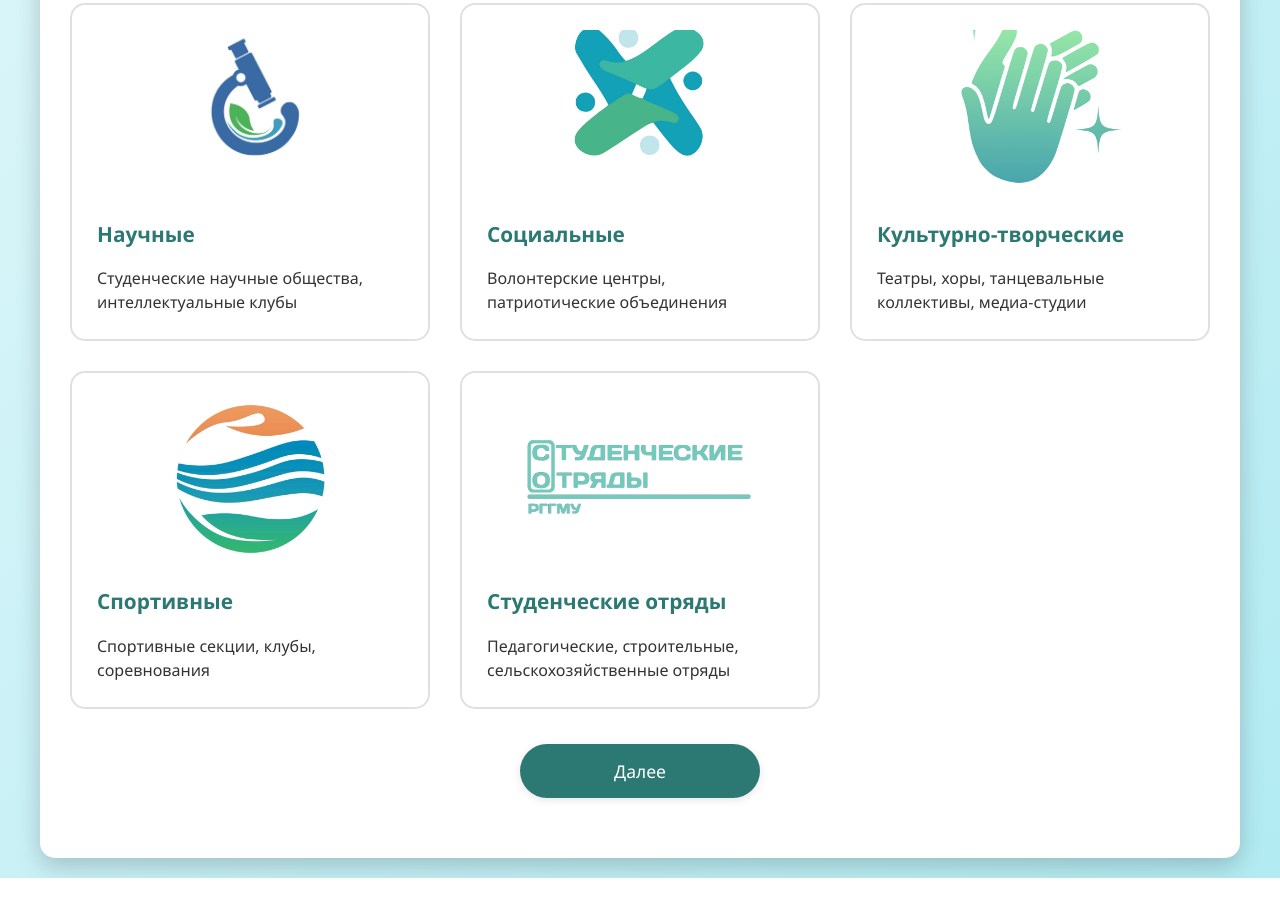
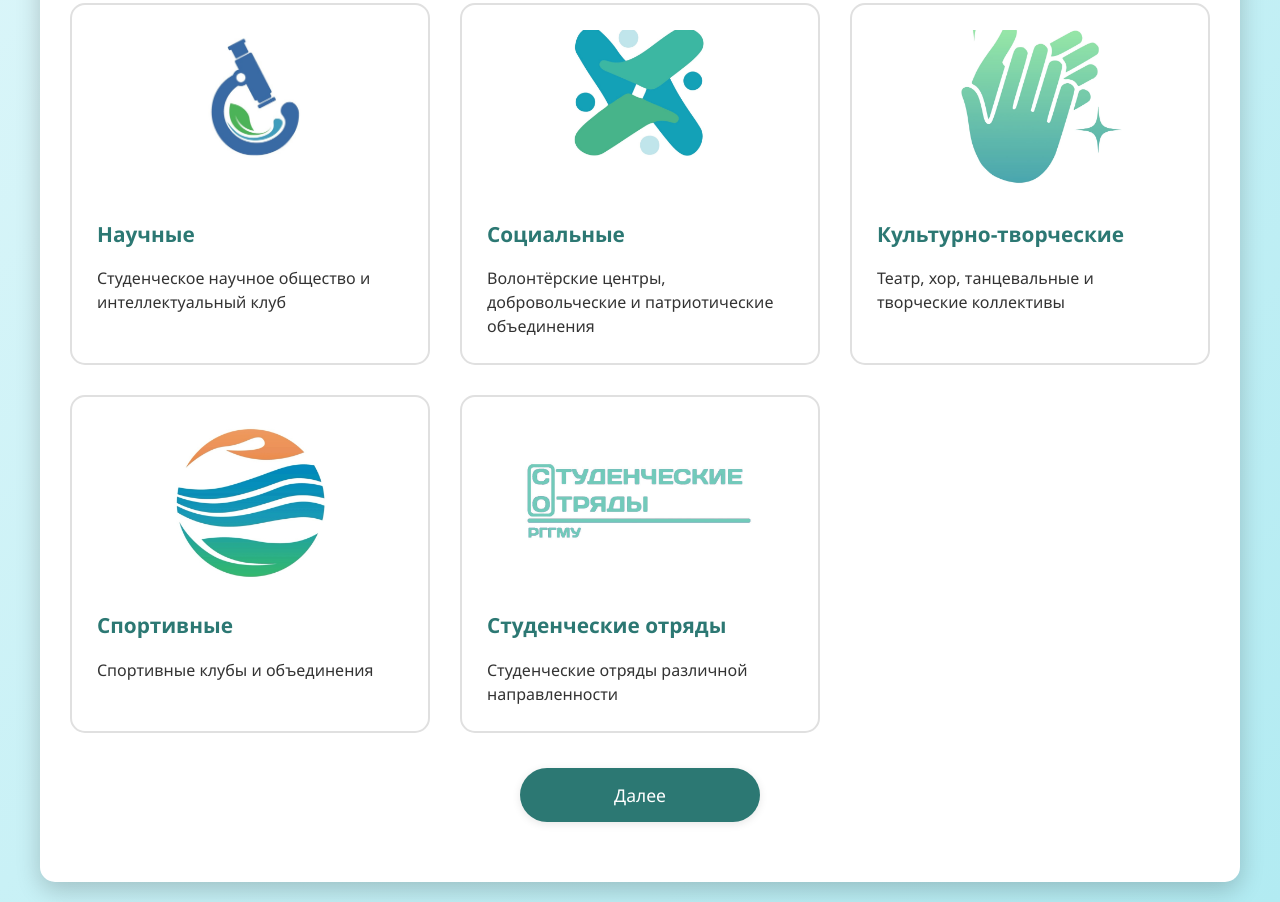
Before and after one commit to DoulesRSHU/activitymap, a website: page index.html in a window 1280 px wide. Shown: the part 412-1314 px from the top of the page. Before the commit the page ends 1290 px from the top, so only its background shows below. Drawn offline with Linux system fonts and the light colour scheme.

Commit message:
Update index.html

```diff
--- a/index.html
+++ b/index.html
@@ -35,7 +35,7 @@
                 <div class="category-content">
                     <img src="images/science.jpg" alt="Наука">
                     <h3>Научные</h3>
-                    <p>Студенческие научные общества, интеллектуальные клубы</p>
+                    <p>Студенческое научное общество и интеллектуальный клуб</p>
                 </div>
             </label>
 
@@ -44,7 +44,7 @@
                 <div class="category-content">
                     <img src="images/volunteer.jpg" alt="Социальные">
                     <h3>Социальные</h3>
-                    <p>Волонтерские центры, патриотические объединения</p>
+                    <p>Волонтёрские центры, добровольческие и патриотические объединения</p>
                 </div>
             </label>
 
@@ -53,7 +53,7 @@
                 <div class="category-content">
                     <img src="images/bravo.jpg" alt="Творчество">
                     <h3>Культурно-творческие</h3>
-                    <p>Театры, хоры, танцевальные коллективы, медиа-студии</p>
+                    <p>Театр, хор, танцевальные и творческие коллективы</p>
                 </div>
             </label>
 
@@ -62,7 +62,7 @@
                 <div class="category-content">
                     <img src="images/sport.jpg" alt="Спорт">
                     <h3>Спортивные</h3>
-                    <p>Спортивные секции, клубы, соревнования</p>
+                    <p>Спортивные клубы и объединения</p>
                 </div>
             </label>
 
@@ -71,7 +71,7 @@
                 <div class="category-content">
                     <img src="images/squads.jpg" alt="Отряды">
                     <h3>Студенческие отряды</h3>
-                    <p>Педагогические, строительные, сельскохозяйственные отряды</p>
+                    <p>Студенческие отряды различной направленности</p>
                 </div>
             </label>
         </div>
```
